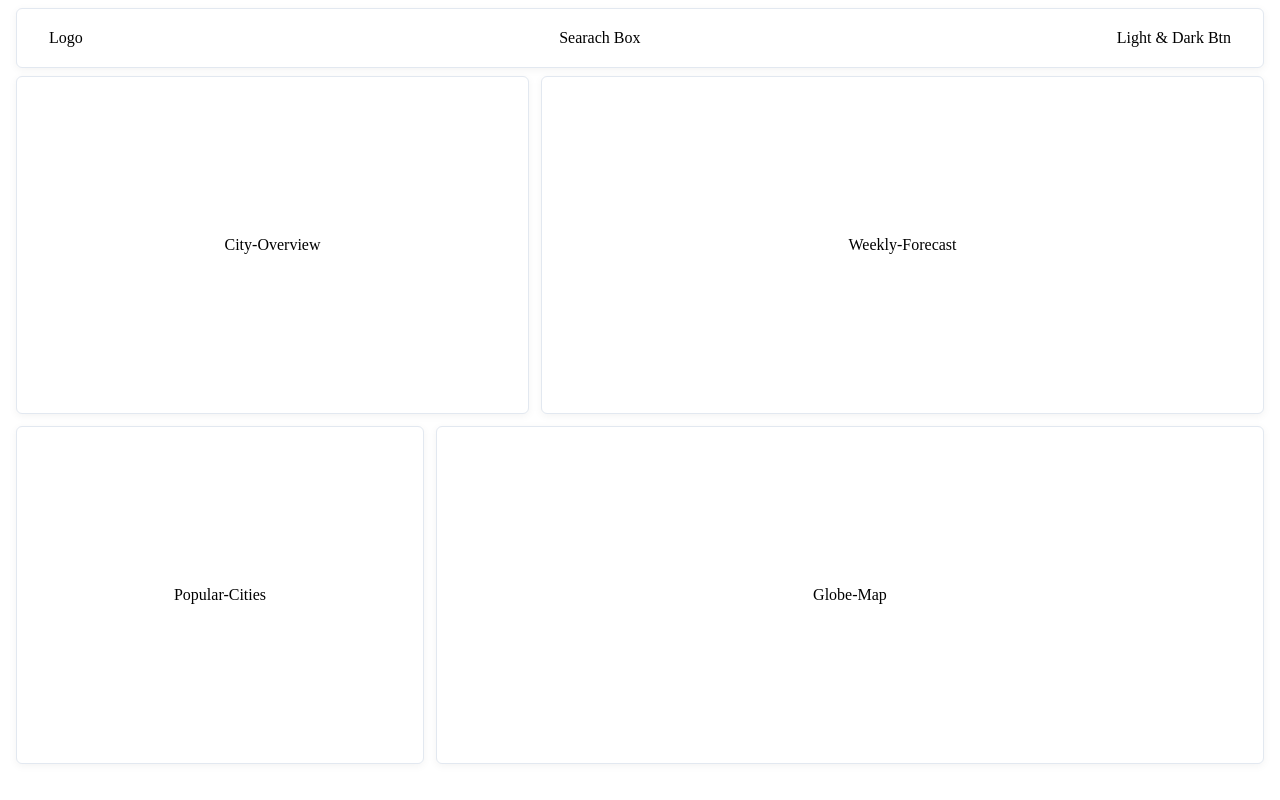
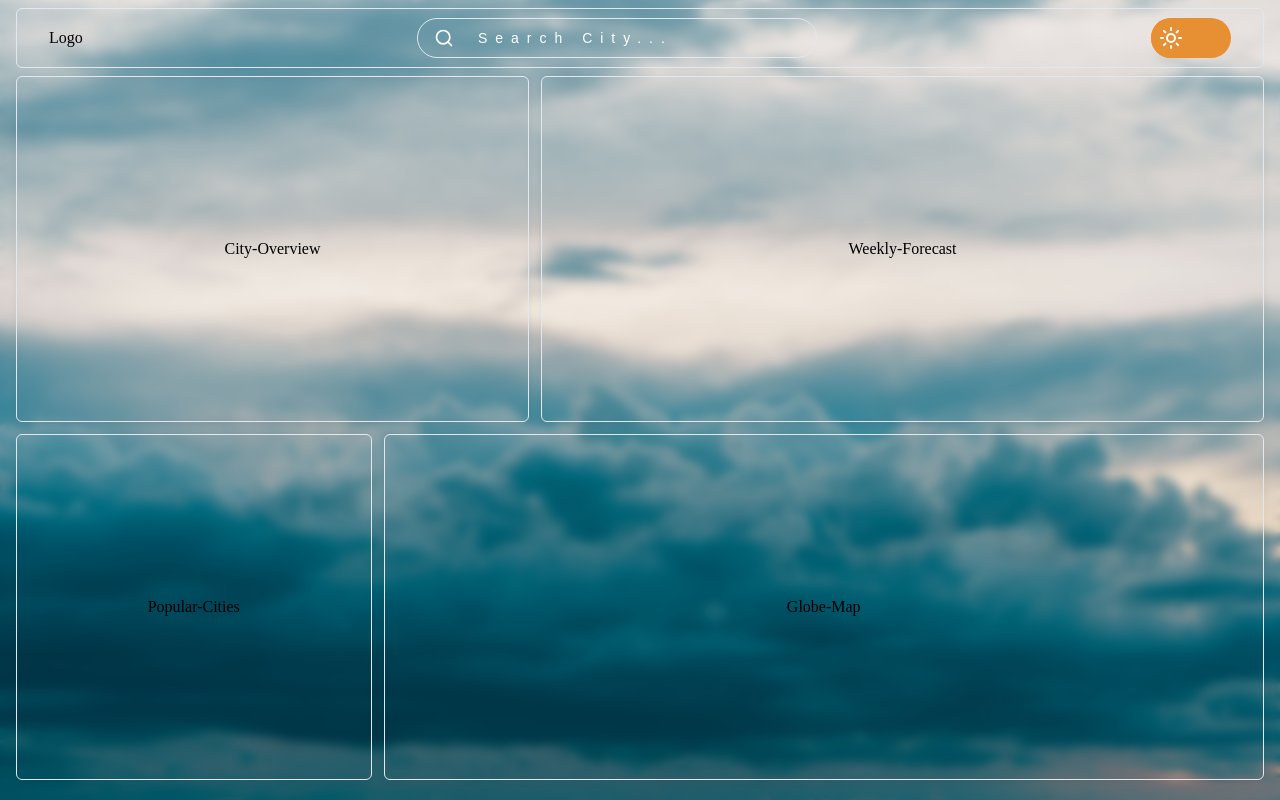
Before and after one commit to amir-m-rajabi/Weather-Dashboard, a plain HTML site: page index.html in a window 1280 px wide. Drawn offline with Linux system fonts and the light colour scheme.

Commit message:
Build initial header structure

```diff
--- /dev/null
+++ b/components/header.css
@@ -0,0 +1,118 @@
+/* header Base*/
+
+.container_header{
+    width: 100%;
+    padding: 0 2rem;
+    height: 100%;
+    display: flex;
+    align-items: center;
+    justify-content: space-between;
+}
+
+/* Search Box */
+
+.serach_box{
+    backdrop-filter: blur(10px);
+    background-color: rgba(0, 0, 0, 0.00);
+    display: flex;
+    align-items: center;
+    width: 400px;
+    height: 2.5rem;
+    border-radius: var(--radius-xl);
+    border: 1px solid var(--color-border);
+}
+.search_btn{
+    outline: none;
+    border: none;
+    border-radius: var(--radius-sm)  0 0 var(--radius-sm);
+    padding: 0 var(--spacing-md) 0 var(--spacing-md);
+    display: flex;
+    align-items: center;
+    justify-content: center;
+    transition: all 200ms ease-in-out;
+    background-color: rgba(0, 0, 0, 0.00);
+}
+.search_btn:hover{
+    cursor: pointer;
+}
+#search_btn_icon{
+    transition: all 200ms ease-in-out;
+    color: var(--color-surface);
+}
+.search_btn:hover > #search_btn_icon{
+    transform: scale(1.1);
+}
+#search_input{
+    background-color: rgba(0, 0, 0, 0.00);
+    border: none;
+    outline: none;
+    width: 100%;
+    height: 100%;
+    padding-left: var(--spacing-sm);
+    padding-right: var(--spacing-md);
+    border-radius: 0 var(--radius-xl) var(--radius-xl) 0;
+    text-transform: capitalize;
+    color: var(--color-text-third);
+    font-size: var(--font-size-sm);
+    letter-spacing: var(--spacing-sm);
+}
+#search_input::placeholder{
+    text-transform: capitalize;
+    color: var(--color-text-third);
+}
+
+/* Theme Box */
+
+.theme_box{
+    width: 80px;
+    height: 2.5rem;
+}
+.switch_theme_mood_btn{
+    width: 100%;
+    height: 100%;
+    border-radius: var(--radius-xl);
+    outline: none;
+    border: none;
+    display: flex;
+    align-items: center;
+    justify-content: space-around;
+    background-color: rgb(231, 144, 51);
+    /* background-color: darkblue; */
+}
+.switch_theme_mood_btn:hover{
+    cursor: pointer;
+}
+body:has(.switch_theme_mood_btn:hover) #icon_dark_mood{
+    transform: scale(1.2);
+}
+.ligh_mood{
+    height: 100%;
+    width: 50%;
+    background-color: rgb(231, 144, 51);
+    border-radius: var(--radius-xl) 0 0 var(--radius-xl);
+    /* visibility: hidden; */
+}
+.ligh_mood:hover{
+    cursor: pointer;
+}
+.dark_mood{
+    height: 100%;
+    width: 50%;
+    border-radius: 0 var(--radius-xl) var(--radius-xl) 0;
+    background-color: darkblue;
+    visibility: hidden;
+}
+.dark_mood:hover{
+    cursor: pointer;
+}
+#icon_light_mood{
+    height: 100%;
+    color: var(--color-text-third);
+    transition: all 200ms ease-in-out;
+
+}
+#icon_dark_mood{
+    height: 100%;
+    color: var(--color-text-third);
+    transition: all 200ms ease-in-out;
+}
--- /dev/null
+++ b/components/header.js
@@ -0,0 +1,84 @@
+export function renderHeader(){
+    return `
+
+        <div class="container_header">
+        <p>logo</p>
+        <div class="serach_box">
+          <button for="search_input" class="search_btn">
+            <svg
+              xmlns="http://www.w3.org/2000/svg"
+              width="20"
+              height="20"
+              viewBox="0 0 24 24"
+              fill="none"
+              stroke="currentColor"
+              stroke-width="2"
+              stroke-linecap="round"
+              stroke-linejoin="round"
+              class="lucide lucide-search preview-icon"
+              id="search_btn_icon"
+            >
+              <path d="m21 21-4.34-4.34" />
+              <circle cx="11" cy="11" r="8" />
+            </svg>
+          </button>
+          <input
+            type="search"
+            name=""
+            id="search_input"
+            placeholder="search city..."
+          />
+        </div>
+        <div class="theme_box">
+          <button class="switch_theme_mood_btn">
+            <span class="ligh_mood">
+              <svg
+                xmlns="http://www.w3.org/2000/svg"
+                width="24"
+                height="24"
+                viewBox="0 0 24 24"
+                fill="none"
+                stroke="currentColor"
+                stroke-width="2"
+                stroke-linecap="round"
+                stroke-linejoin="round"
+                class="lucide lucide-sun preview-icon"
+                id="icon_light_mood"
+              >
+                <circle cx="12" cy="12" r="4" />
+                <path d="M12 2v2" />
+                <path d="M12 20v2" />
+                <path d="m4.93 4.93 1.41 1.41" />
+                <path d="m17.66 17.66 1.41 1.41" />
+                <path d="M2 12h2" />
+                <path d="M20 12h2" />
+                <path d="m6.34 17.66-1.41 1.41" />
+                <path d="m19.07 4.93-1.41 1.41" />
+              </svg>
+            </span>
+            <span class="dark_mood">
+              <svg
+                xmlns="http://www.w3.org/2000/svg"
+                width="24"
+                height="24"
+                viewBox="0 0 24 24"
+                fill="none"
+                stroke="currentColor"
+                stroke-width="2"
+                stroke-linecap="round"
+                stroke-linejoin="round"
+                class="lucide lucide-moon preview-icon"
+                id="icon_dark_mood"
+              >
+                <path
+                  d="M20.985 12.486a9 9 0 1 1-9.473-9.472c.405-.022.617.46.402.803a6 6 0 0 0 8.268 8.268c.344-.215.825-.004.803.401"
+                />
+              </svg>
+            </span>
+          </button>
+        </div>
+      </div>
+
+
+    `
+}
--- a/css/style.css
+++ b/css/style.css
@@ -34,6 +34,7 @@
 
     --color-text-primary: #202b36;
     --color-text-secondary: #718096;
+    --color-text-third: #ffffff;
 
     --color-border: #e2e8f0;
 
@@ -75,26 +76,32 @@
 
 /* Base  */
 
+body{
+    width: 100vw;
+    height: 100vh;
+    background-image: url(../assets/light-background_theme.jpg);
+    /* background-image: url(../assets/dark-background_theme.jpg); */
+    background-size: cover;
+    backdrop-filter: blur(5px);
+    padding-top: var(--spacing-sm);
+}
+
 /* Header */
 .header{
     width: min(100% - 2rem , var(--container-width));
     height: var(--header-height);
     margin-inline: auto;
     margin-bottom: var(--spacing-sm);
-    background-color: var(--color-surface);
     border-radius: var(--radius-sm);
-    box-shadow: var(--shadow-sm);
+    text-transform: capitalize;
     border: 1px solid var(--color-border);
-    margin-top: var(--spacing-sm);
-    /* border: 1px solid black; */
-
-    text-transform: capitalize;
+    /* background-color: var(--color-surface); */
 }
 
 /* Main Dashboard */
 .dashboard {
     width: min(100% - 2rem , var(--container-width));
-    height: min(100vh - 7rem, var(--main-height));
+    height: min(100vh - 6rem, var(--main-height));
     margin-inline: auto;
     display: grid;
 
@@ -102,7 +109,7 @@
 
     grid-template-areas:
         "city city city city city city city city city city forecast forecast forecast forecast forecast forecast forecast forecast forecast forecast forecast forecast forecast forecast"
-        "popular popular popular popular popular popular popular popular globe globe globe globe globe globe globe globe globe globe globe globe globe globe globe globe";
+        "popular popular popular popular popular popular popular globe globe globe globe globe globe globe globe globe globe globe globe globe globe globe globe globe";
     gap: var(--dashboard-gap-md);
     /* border: 1px solid black; */
     /* padding-block: var(--spacing-xl); */
@@ -110,7 +117,7 @@
 
 /* Dashboard Section */
 .dashboard_section {
-    background-color: var(--color-surface);
+    /* background-color: var(--color-surface); */
     border-radius: var(--radius-sm);
     box-shadow: var(--shadow-sm);
     border: 1px solid var(--color-border);
@@ -137,12 +144,3 @@
 .dashboard_popular-cities{
     grid-area: popular;
 }
-
-.container_header{
-    width: 100%;
-    padding: 0 2rem;
-    height: 100%;
-    display: flex;
-    align-items: center;
-    justify-content: space-between;
-}
--- a/index.html
+++ b/index.html
@@ -1,26 +1,20 @@
-<!DOCTYPE html>
+<!doctype html>
 <html lang="en" dir="ltr">
   <head>
-    <meta charset="UTF-8">
-    <meta name="viewport" content="width=device-width, initial-scale=1.0">
-    <link rel="stylesheet" href="./css/style.css">
+    <meta charset="UTF-8" />
+    <meta name="viewport" content="width=device-width, initial-scale=1.0" />
+    <link rel="stylesheet" href="./css/style.css" />
+    <link rel="stylesheet" href="./components/header.css">
     <title>Weather Dashboard</title>
   </head>
   <body>
-
     <!-- Header -->
     <header class="header">
       <!-- header Component code -->
-        <div class="container_header">
-         <p>logo</p>
-         <p>searach box</p>
-         <p>light & dark Btn</p>
-        </div>
     </header>
 
     <!-- Main Dashboard -->
     <main class="dashboard">
-
       <!-- City Overview -->
       <section class="dashboard_section dashboard_city-overview">
         <!-- city overview Component -->city-overview
@@ -40,9 +34,7 @@
       <section class="dashboard_section dashboard_popular-cities">
         <!-- dashboard_popular-cities Component -->popular-cities
       </section>
-
     </main>
-
 
     <script type="module" src="./js/main.js"></script>
   </body>
--- a/js/main.js
+++ b/js/main.js
@@ -0,0 +1,5 @@
+import { renderHeader } from "../components/header.js";
+
+const headerRoot = document.querySelector('.header')
+
+headerRoot.innerHTML = renderHeader()
```
Also changed, not shown: assets/dark-background_theme.jpg (added), assets/light-background_theme.jpg (added). Lines whose indentation alone changed are shown as unchanged.
